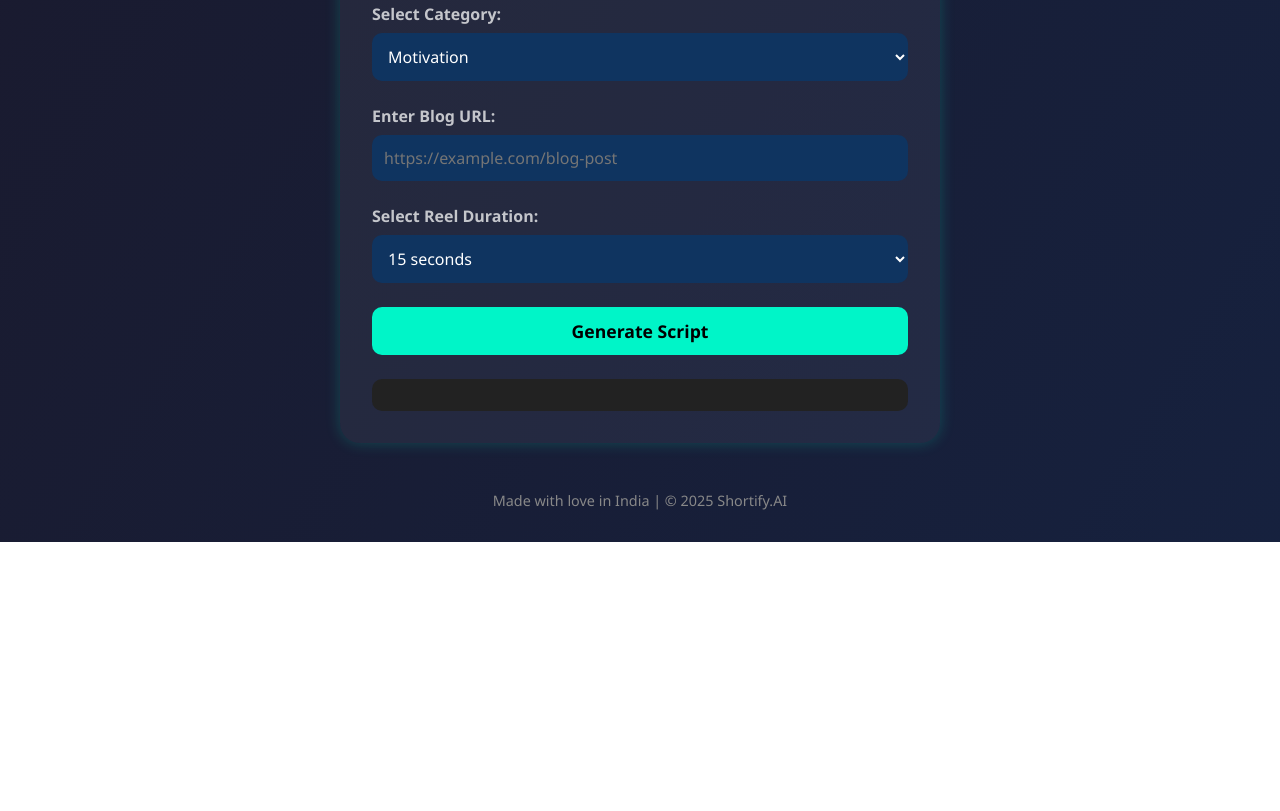
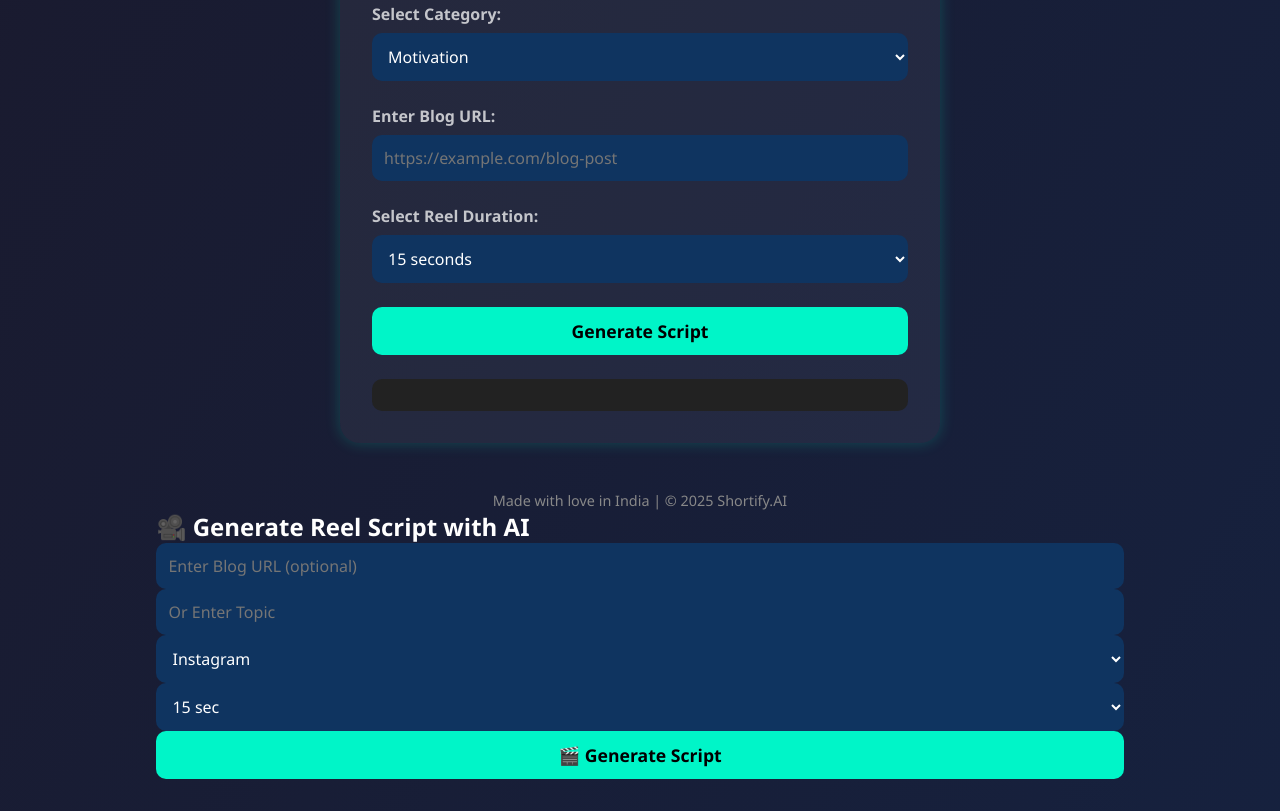
Before and after one commit to 8434ASHISH/Shortify.AI, a plain HTML site: page index.html in a window 1280 px wide. Shown: the part 355-1166 px from the top of the page. Before the commit the page ends 897 px from the top, so only its background shows below. Drawn offline with Linux system fonts and the light colour scheme.

Commit message:
Update index.html

```diff
--- a/index.html
+++ b/index.html
@@ -58,5 +58,28 @@
     <p>Made with love in India | © 2025 Shortify.AI</p>
   </footer>
   <script src="script.js"></script>
+  <div class="reel-generator">
+  <h2>🎥 Generate Reel Script with AI</h2>
+  <input id="blogUrl" type="text" placeholder="Enter Blog URL (optional)" />
+  <input id="topic" type="text" placeholder="Or Enter Topic" />
+
+  <select id="platform">
+    <option value="Instagram">Instagram</option>
+    <option value="YouTube">YouTube Shorts</option>
+    <option value="TikTok">TikTok</option>
+    <option value="Others">Others</option>
+  </select>
+
+  <select id="duration">
+    <option value="15">15 sec</option>
+    <option value="30">30 sec</option>
+    <option value="60">60 sec</option>
+  </select>
+
+  <button onclick="generateReelScript()">🎬 Generate Script</button>
+
+  <pre id="responseBox"></pre>
+</div>
+
 </body>
 </html>
```
